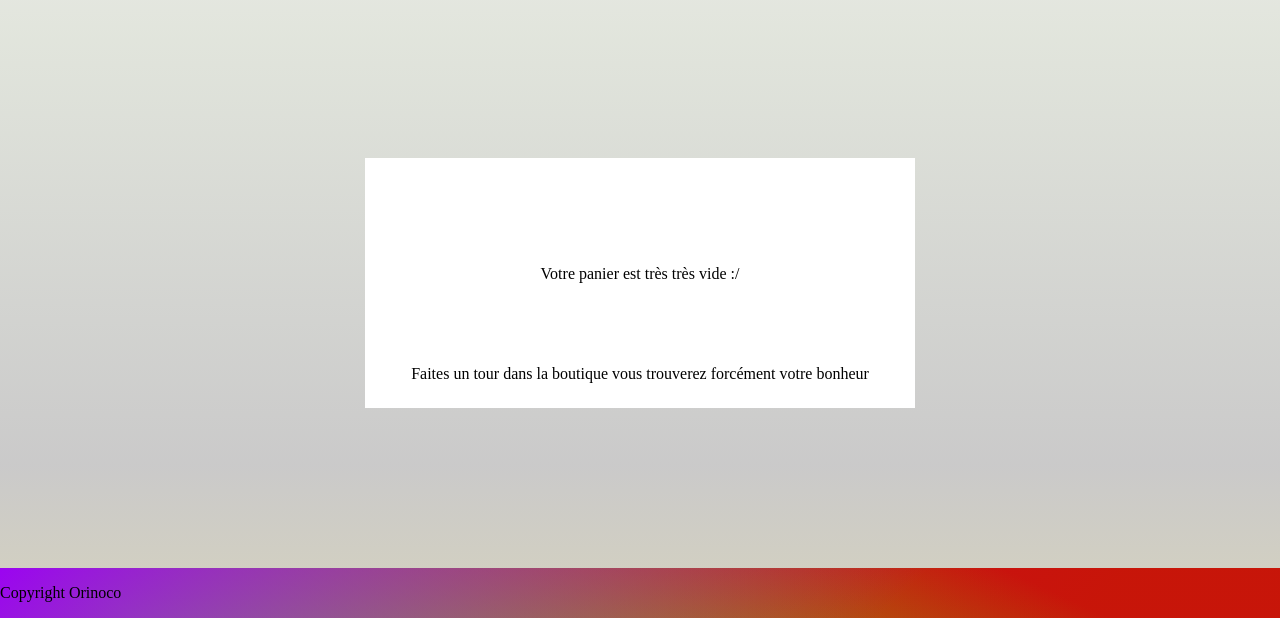
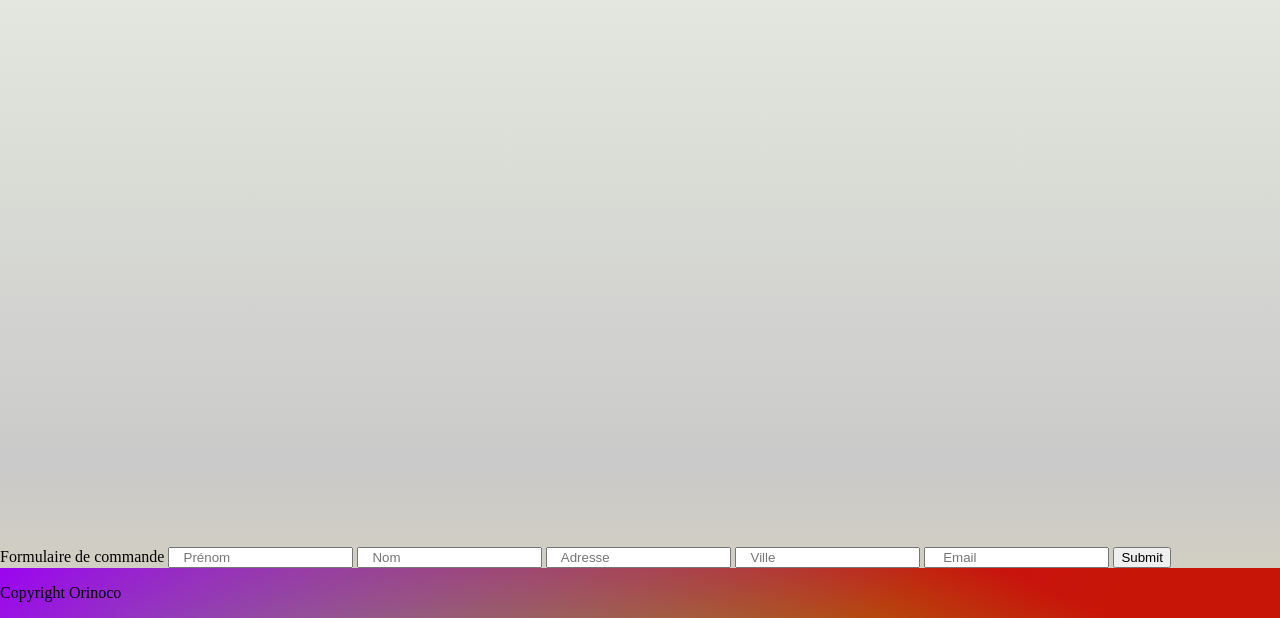
Before and after one commit to FayceZS/Orinoco-Projet-5, a website: page panier.html in a window 1280 px wide. Shown: the part 182-800 px from the top of the page. Drawn offline with Linux system fonts and the light colour scheme.

Commit message:
Update panier.html

```diff
--- a/panier.html
+++ b/panier.html
@@ -14,14 +14,22 @@
 
     </header>
     <h2>Votre Panier</h2>
-    <section class ="panierVide" >
-            <p>Votre panier est très très vide :/</p>
+    <section class ="panierVide deleteThis" >
+            <p>Votre panier est vide :/</p>
             <a href="index.html">Faites un tour dans la boutique vous trouverez forcément votre bonheur</a>
     </section>
     <section id="productsContenairCaddy">
 
         </section>
-
+    <form id="formulaireCommande" method="POST">
+        <label>Formulaire de commande</label>
+        <input type="text" id="firstName" name="firstName"   placeholder="   Prénom" required>
+        <input type="text" id="lastName" name="lastName"  placeholder="   Nom" required>
+        <input type="text" id="adress" name="address"  placeholder="   Adresse" required>
+        <input type="text" id = "city" name="city" placeholder="   Ville" required>
+        <input type="email" id="email" name="email" placeholder="    Email" required>
+        <input type="submit" id="submitButton" onclick="submitForm()">
+    </form>
         <footer>
             <p>Copyright Orinoco</p>
         </footer>
```
